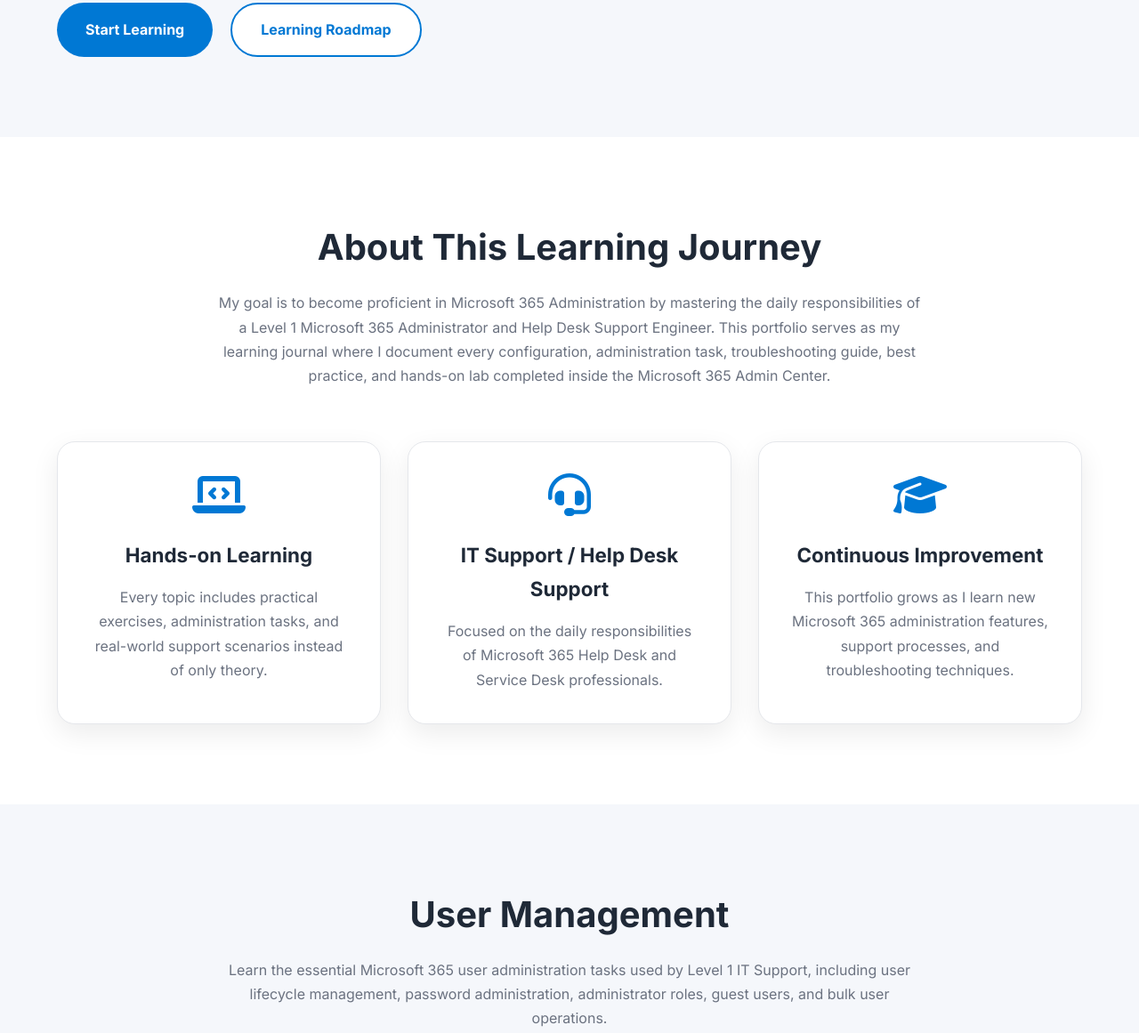
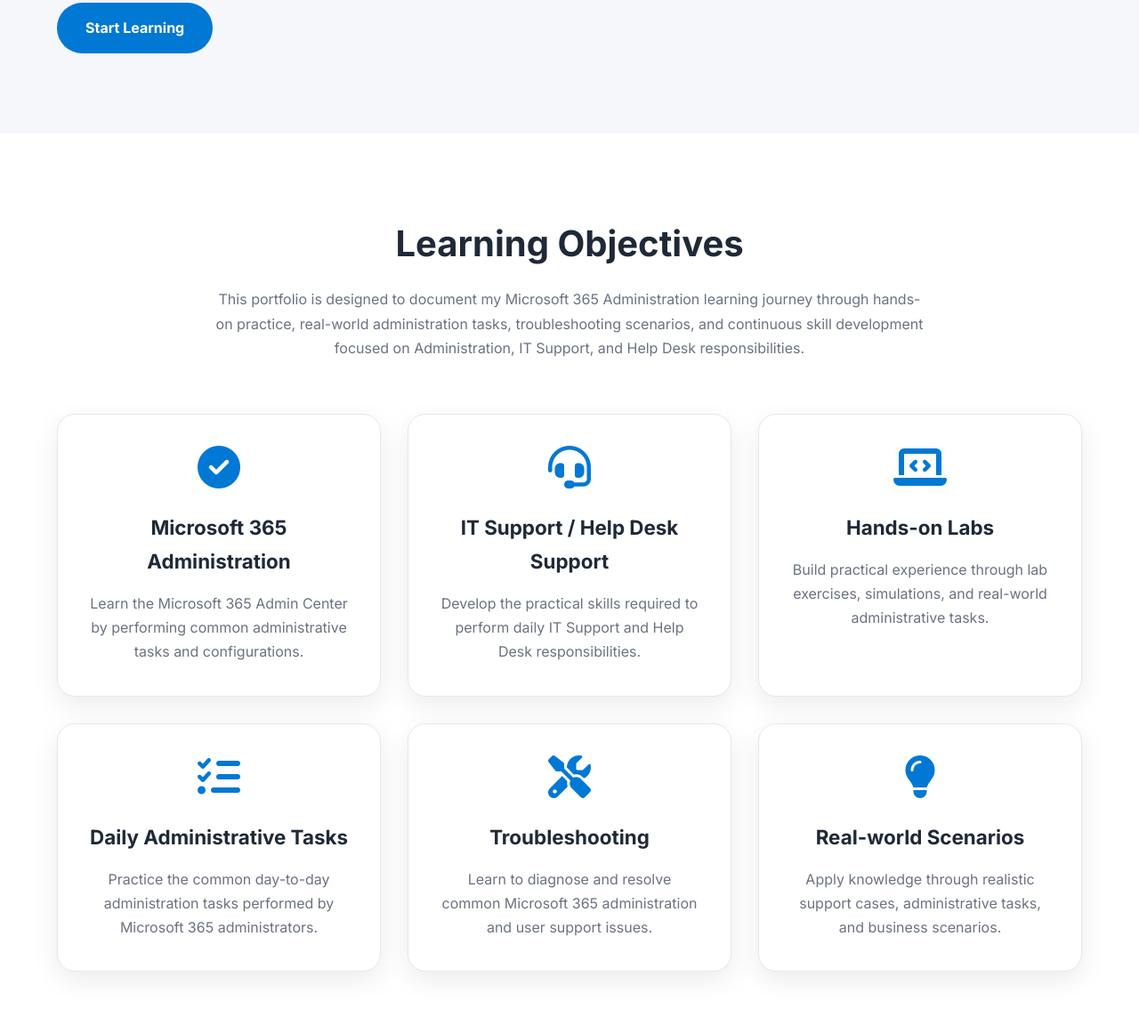
Before and after one commit to chezersamonte/Microsoft-365-Administration-and-Support, a plain HTML site: page index.html in a window 1280 px wide. Shown: the part 658-1819 px from the top of the page at 89% size. Drawn offline with Linux system fonts and the light colour scheme.

Commit message:
Update index.html

```diff
--- a/index.html
+++ b/index.html
@@ -1,4 +1,3 @@
-
 <!DOCTYPE html>
 <html lang="en">
 
@@ -56,7 +55,7 @@
         </li>
 
         <li>
-            <a href="#about">About</a>
+            <a href="#about">Objectives</a>
         </li>
 
         <li class="dropdown">
@@ -155,17 +154,29 @@
 
                 </a>
 
-                <a href="#roadmap" class="btn btn-secondary">
+               <!--  <a href="#roadmap" class="btn btn-secondary">
 
                     Learning Roadmap
 
-                </a>
+                </a> -->
 
             </div>
 
         </div>
 
         <div class="hero-image">
+
+    <div class="profile-card">
+
+        <img src="images/chezersamonte.jpeg"
+             alt="Chezer Samonte"
+             class="profile-image">
+
+    </div>
+
+</div>
+
+       <!--  <div class="hero-image">
 
             <div class="glass-card">
 
@@ -193,32 +204,27 @@
 
             </div>
 
-        </div>
+        </div> -->
 
     </section>
 
     <!-- ======================================
                 ABOUT
     ======================================= -->
-
 <section id="about">
 
     <div class="container">
 
         <div class="section-title">
 
-                <h2>About This Learning Journey</h2>
+            <h2>Learning Objectives</h2>
 
             <p>
 
-                    My goal is to become proficient in Microsoft 365
-                    Administration by mastering the daily responsibilities
-                    of a Level 1 Microsoft 365 Administrator and Help Desk
-                    Support Engineer. This portfolio serves as my learning
-                    journal where I document every configuration,
-                    administration task, troubleshooting guide,
-                    best practice, and hands-on lab completed inside the
-                    Microsoft 365 Admin Center.
+                This portfolio is designed to document my Microsoft 365
+                Administration learning journey through hands-on practice,
+                real-world administration tasks, troubleshooting scenarios,
+                and continuous skill development focused on Administration, IT Support, and Help Desk responsibilities.
 
             </p>
 
@@ -228,15 +234,14 @@
 
             <div class="about-card">
 
-                    <i class="fas fa-laptop-code"></i>
+                <i class="fas fa-check-circle"></i>
 
-                    <h3>Hands-on Learning</h3>
+                <h3>Microsoft 365 Administration</h3>
 
                 <p>
 
-                        Every topic includes practical exercises,
-                        administration tasks, and real-world support
-                        scenarios instead of only theory.
+                    Learn the Microsoft 365 Admin Center by performing
+                    common administrative tasks and configurations.
 
                 </p>
 
@@ -250,9 +255,8 @@
 
                 <p>
 
-                        Focused on the daily responsibilities of
-                        Microsoft 365 Help Desk and Service Desk
-                        professionals.
+                    Develop the practical skills required to perform
+                    daily IT Support and Help Desk responsibilities.
 
                 </p>
 
@@ -260,15 +264,59 @@
 
             <div class="about-card">
 
-                    <i class="fas fa-graduation-cap"></i>
+                <i class="fas fa-laptop-code"></i>
 
-                    <h3>Continuous Improvement</h3>
+                <h3>Hands-on Labs</h3>
 
                 <p>
 
-                        This portfolio grows as I learn new Microsoft
-                        365 administration features, support processes,
-                        and troubleshooting techniques.
+                    Build practical experience through lab exercises,
+                    simulations, and real-world administrative tasks.
+
+                </p>
+
+            </div>
+
+            <div class="about-card">
+
+                <i class="fas fa-tasks"></i>
+
+                <h3>Daily Administrative Tasks</h3>
+
+                <p>
+
+                    Practice the common day-to-day administration tasks
+                    performed by Microsoft 365 administrators.
+
+                </p>
+
+            </div>
+
+            <div class="about-card">
+
+                <i class="fas fa-tools"></i>
+
+                <h3>Troubleshooting</h3>
+
+                <p>
+
+                    Learn to diagnose and resolve common Microsoft 365
+                    administration and user support issues.
+
+                </p>
+
+            </div>
+
+            <div class="about-card">
+
+                <i class="fas fa-lightbulb"></i>
+
+                <h3>Real-world Scenarios</h3>
+
+                <p>
+
+                    Apply knowledge through realistic support cases,
+                    administrative tasks, and business scenarios.
 
                 </p>
 
```
Lines whose indentation alone changed are shown as unchanged.
